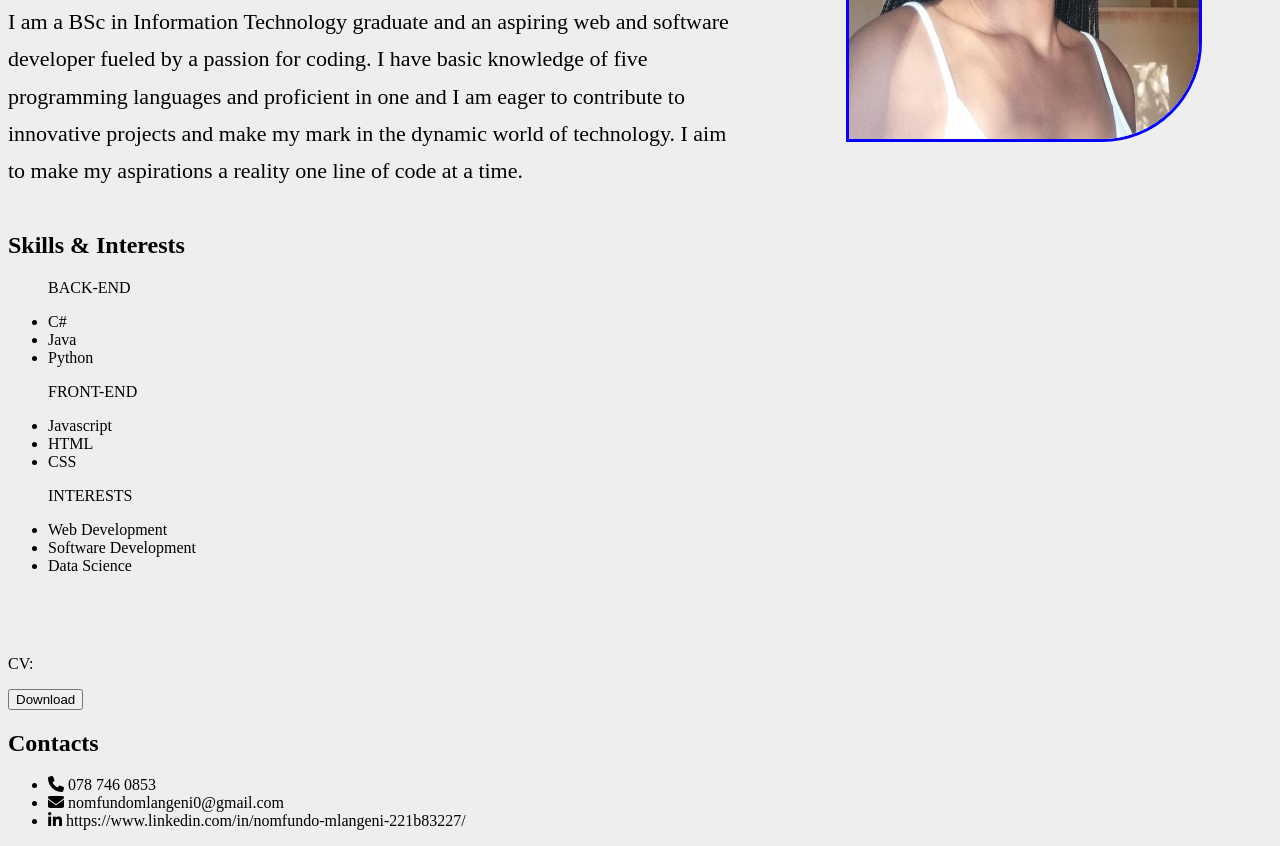
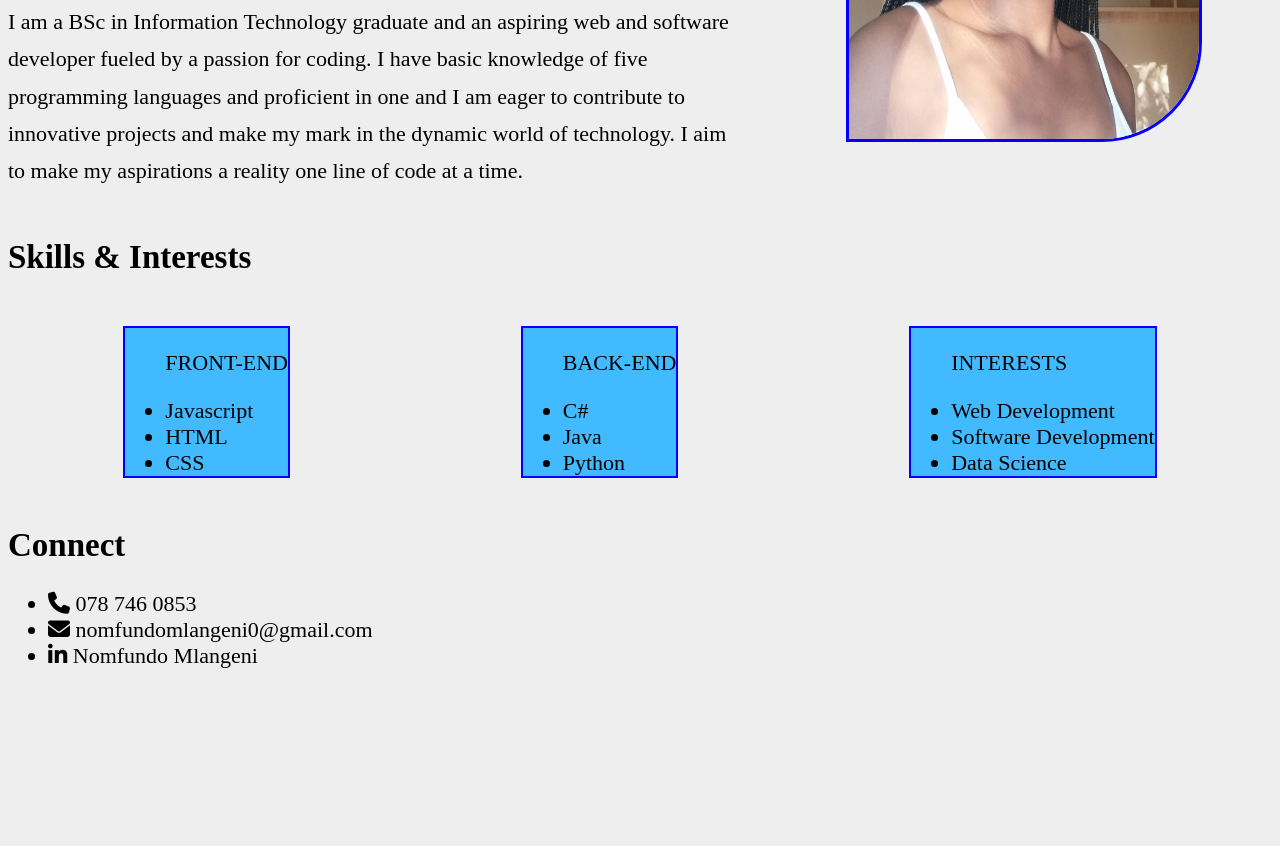
Before and after one commit to NomfundoFlorence/NomfundoFlorence.github.io, a plain HTML site: page index.html in a window 1280 px wide. Shown: the part 411-1257 px from the top of the page. After the commit the page ends 1102 px from the top, so only its background shows below. Drawn offline with Linux system fonts and the light colour scheme.

Commit message:
skills and contacts

```diff
--- a/index.html
+++ b/index.html
@@ -15,6 +15,11 @@
       <a href="#about"> <li>About</li> </a>
       <a href="#skills-interests"> <li>Skills & Interests</li> </a>
       <a href="#contacts"> <li>Contacts</li>  </a>
+      <a href="#">
+        <button>
+          <i class="fa-solid fa-download"></i> CV
+        </button>
+      </a>
     </ul>
   </nav>
 
@@ -44,40 +49,31 @@
   <div id="skills&interests">
     <h2 id="skills-interests">Skills & Interests</h2>
     <div id="skills">
-      <ul id="backend">
+      <ul class="frontend">
+        <p>FRONT-END</p>
+        <li>Javascript</li>
+        <li>HTML</li>
+        <li>CSS</li>
+      </ul>
+
+      <ul class="backend">
         <p>BACK-END</p>
         <li>C#</li>
         <li>Java</li>
         <li>Python</li>
       </ul>
 
-      <ul id="frontend">
-        <p>FRONT-END</p>
-        <li>Javascript</li>
-        <li>HTML</li>
-        <li>CSS</li>
-      </ul>
-    </div>
-
-    <ul id="Interests">
+    <ul class="interests">
       <p>INTERESTS</p>
       <li>Web Development</li>
       <li>Software Development</li>
       <li>Data Science</li>
     </ul>
   </div>
-
-  <section id="about">
-    <div id="cv">
-      <a href="#" download="#">
-        <p>CV:</p>
-        <button>Download</button>
-      </a>
-    </div>
-  </section>
+  </div>
 
   <section id="contacts">
-    <h2>Contacts</h2>
+    <h2>Connect</h2>
     <ul>
       <li>
         <i class="fa-solid fa-phone"></i>
@@ -85,11 +81,13 @@
       </li>
       <li>
         <i class="fa-solid fa-envelope"></i>
-        nomfundomlangeni0@gmail.com
+        <a href="mailto:nomfundomlangeni0@gmail.com" class="mail">
+          nomfundomlangeni0@gmail.com
+        </a>
       </li>
       <li>
         <i class="fa-brands fa-linkedin-in"></i>
-        https://www.linkedin.com/in/nomfundo-mlangeni-221b83227/
+        <a href="https://www.linkedin.com/in/nomfundo-mlangeni-221b83227/" class="linkedIn" target="_blank">Nomfundo Mlangeni</a>
       </li>
     </ul>
   </section>
--- a/styles.css
+++ b/styles.css
@@ -1,5 +1,6 @@
 body {
   background-color: rgb(238, 238, 238);
+  font-size: 22px;
 }
 
 nav {
@@ -83,3 +84,18 @@ img {
   border-bottom-right-radius: 100px;
   border: 3px solid rgb(4, 0, 255);
 }
+
+#skills{
+  display: flex;
+  justify-content: space-around;
+}
+
+.frontend, .backend, .interests {
+  background-color: rgba(63, 185, 255, 0.986);
+  border: 2px solid rgb(4, 0, 255);
+}
+
+a.mail:hover, a.linkedIn:hover {
+  background-color: rgb(238, 238, 238);
+  color: rgb(4, 0, 255);
+}
```
